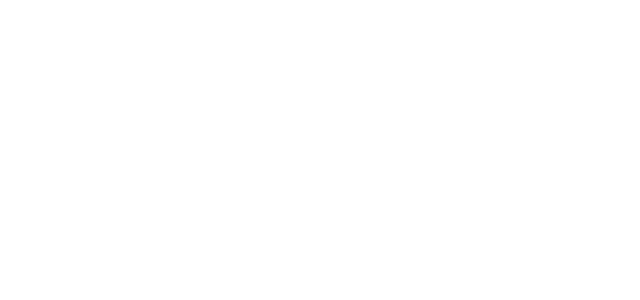
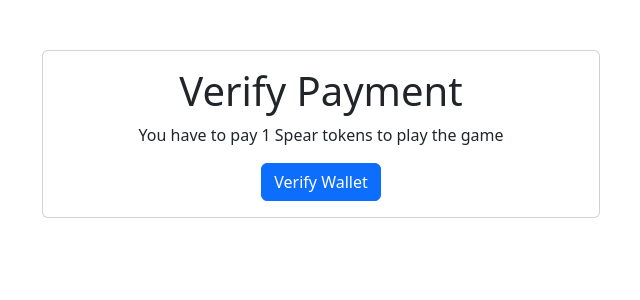
Before and after one commit to Ashikurrahman25/loginmockup, a React (Create React App) app: page /verify/1/1/1 in a window 1280 px wide. Before the commit this address had no page. Shown: the top 300 px of the page, without its empty margins (319-959 px from the left). Built offline with nearby package versions, Linux system fonts and the light colour scheme.

Commit message:
new params added

```diff
--- a/src/App.js
+++ b/src/App.js
@@ -10,7 +10,7 @@
     <Router>
       <div className="container">
         <Routes>
-          <Route path="/verify/:parameterId" element={<VerifyPage />} />
+          <Route path="/verify/:signerId/:contractId/:amount" element={<VerifyPage />} />
           <Route path="/" element={<ConnectWalletPage />} />
         </Routes>
       </div>
--- a/src/VerifyPage.js
+++ b/src/VerifyPage.js
@@ -1,4 +1,4 @@
-import React, { useState } from 'react';
+import React, { useState, useEffect } from 'react';
 import { useNavigate, useParams } from 'react-router-dom';
 import { setupWalletSelector } from '@near-wallet-selector/core';
 import { setupMeteorWallet } from '@near-wallet-selector/meteor-wallet';
@@ -10,12 +10,19 @@
 
 const VerifyPage = () => {
 
-  const { parameterId } = useParams();
+  const { signerId,contractId, amount } = useParams();
   const [walletData, setWalletData] = useState(null);
   const [amountToPay, setAmountToPay] = useState('1000000000'); // example amount
   const [transactionId, setTransactionId] = useState(null);
   const [error, setError] = useState(null);
   const [paymentDone, setPaymentDone] = useState(false);
+
+  useEffect(() => {
+    if (amount) {
+      setAmountToPay(amount * Math.pow(10, 8)); // assuming amount needs scaling
+    }
+  }, [amount]);
+
 
   const handleVerify = async () => {
     try {
@@ -24,25 +31,31 @@
         modules: [setupMeteorWallet()],
       });
 
+  // setAmountToPay(amount*Math.pow(10,8));
+
+
       const wallet = await selector.wallet('meteor-wallet');
-      const accounts = await wallet.signIn({ contractId: "spearonnear.near" });
+      const accounts = await wallet.signIn({ contractId: contractId });
       const accountId = accounts[0].accountId;
 
-      if (accountId !== parameterId) {
+      if (accountId !== signerId) {
         setError('Account ID does not match.');
         return;
       }
 
-      const nearBalance = await getBalance(accountId);
+      console.log(contractId,amount)
+
+
+      const nearBalance = await getBalance(signerId);
       const tokenBalance = await viewMethod({
         networkId: 'testnet',
-        contractId: 'splaunch.testnet',
+        contractId: contractId,
         method: 'ft_balance_of',
-        args: { account_id: accountId },
+        args: { account_id: signerId },
       });
 
       setWalletData({
-        accountId,
+        signerId,
         nearBalance,
         tokenBalance,
       });
@@ -84,13 +97,13 @@
 
       const wallet = await selector.wallet('meteor-wallet');
       const tr = await wallet.signAndSendTransaction({
-        signerId: {parameterId},
-        receiverId: "splaunch.testnet",
+        signerId: {signerId},
+        receiverId: contractId,
         actions: [{
           type: "FunctionCall",
           params: {
             methodName: "ft_transfer",
-            args: {receiver_id: "splaunch.testnet", amount: amountToPay, memo: "Entry fee for a match on SpearOnNear Game 1"},
+            args: {receiver_id: contractId, amount: amountToPay, memo: "Entry fee for a match on SpearOnNear Game 1"},
             gas: 10000000000000,
             deposit: 1
           }
@@ -140,7 +153,7 @@
                   <tbody>
                     <tr>
                       <td><strong>Account ID:</strong></td>
-                      <td>{walletData.accountId}</td>
+                      <td>{walletData.signerId}</td>
                     </tr>
                     <tr>
                       <td><strong>Available Near:</strong></td>
```
